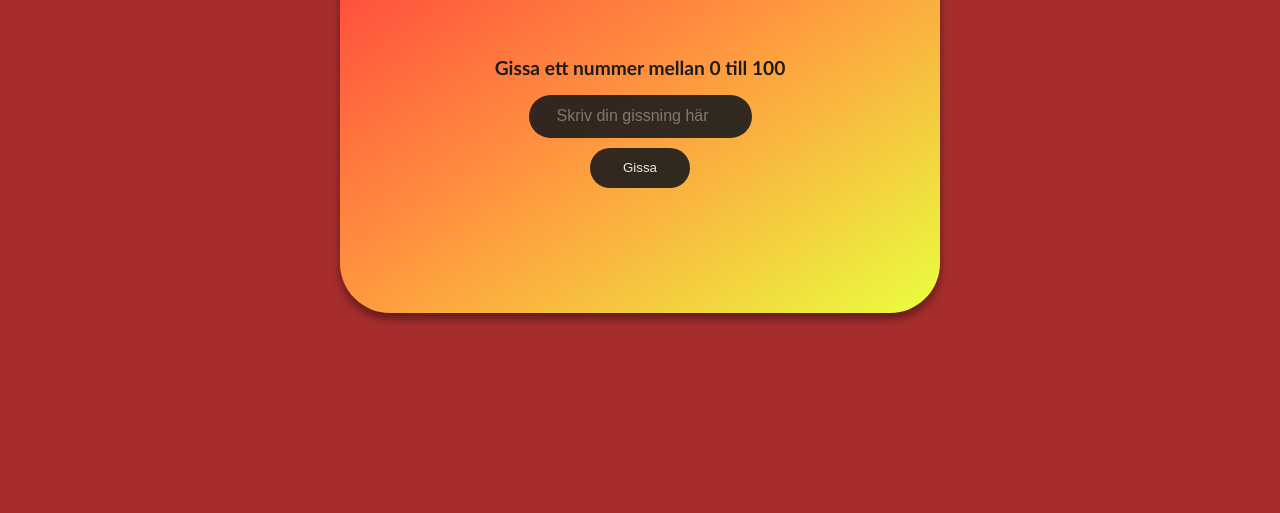
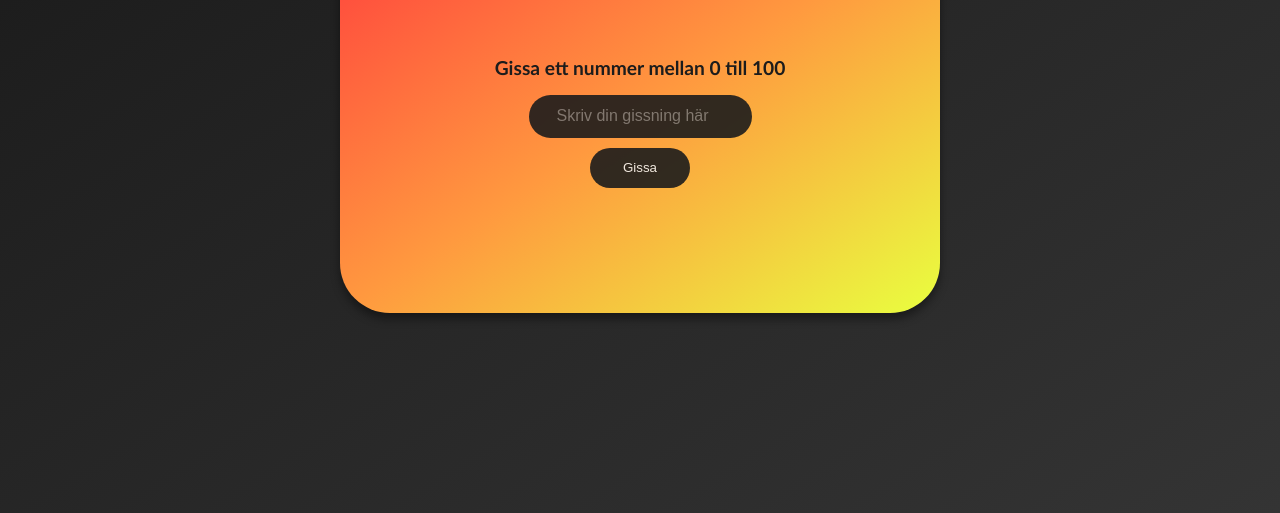
Before and after one commit to jhn322/gissa-numret, a plain HTML site: page index.html in a window 1280 px wide. Shown: the part 287-800 px from the top of the page. Drawn offline with Linux system fonts and the light colour scheme.

Commit message:
background color

```diff
--- a/style.css
+++ b/style.css
@@ -7,7 +7,7 @@ body {
     align-items: center;
     height: 100vh;
     margin: 0;
-    background-color: rgb(167, 45, 45);
+    background: linear-gradient(to bottom right, #181818, #343434);
 }
 
 header {
```
